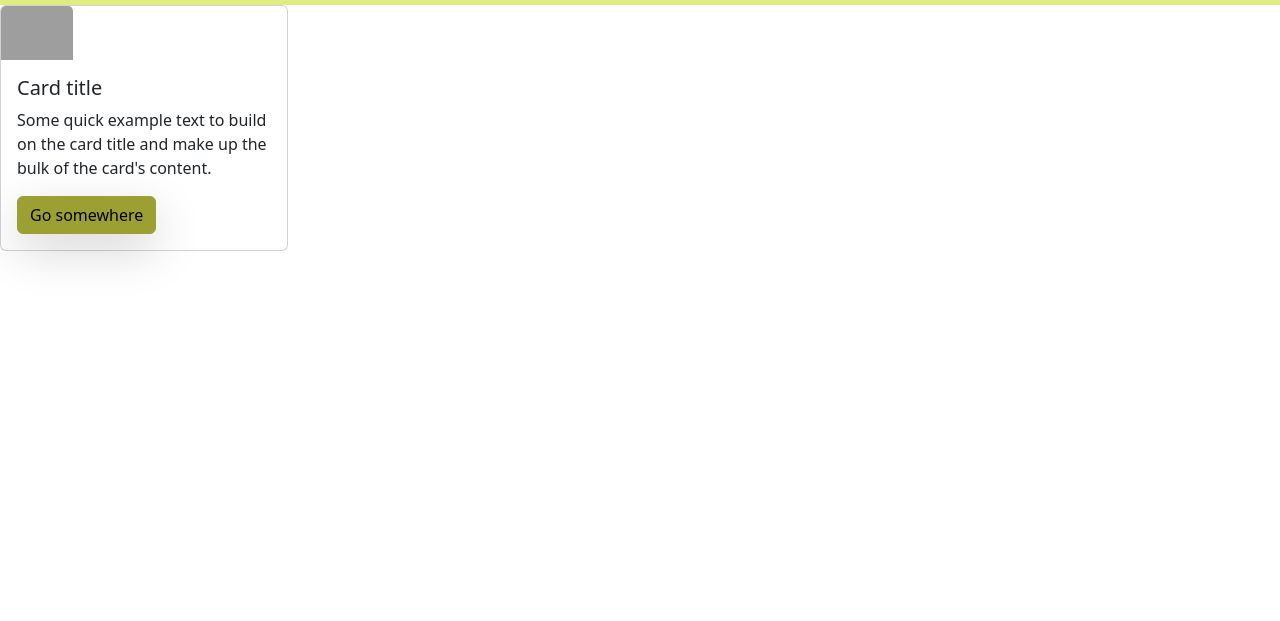
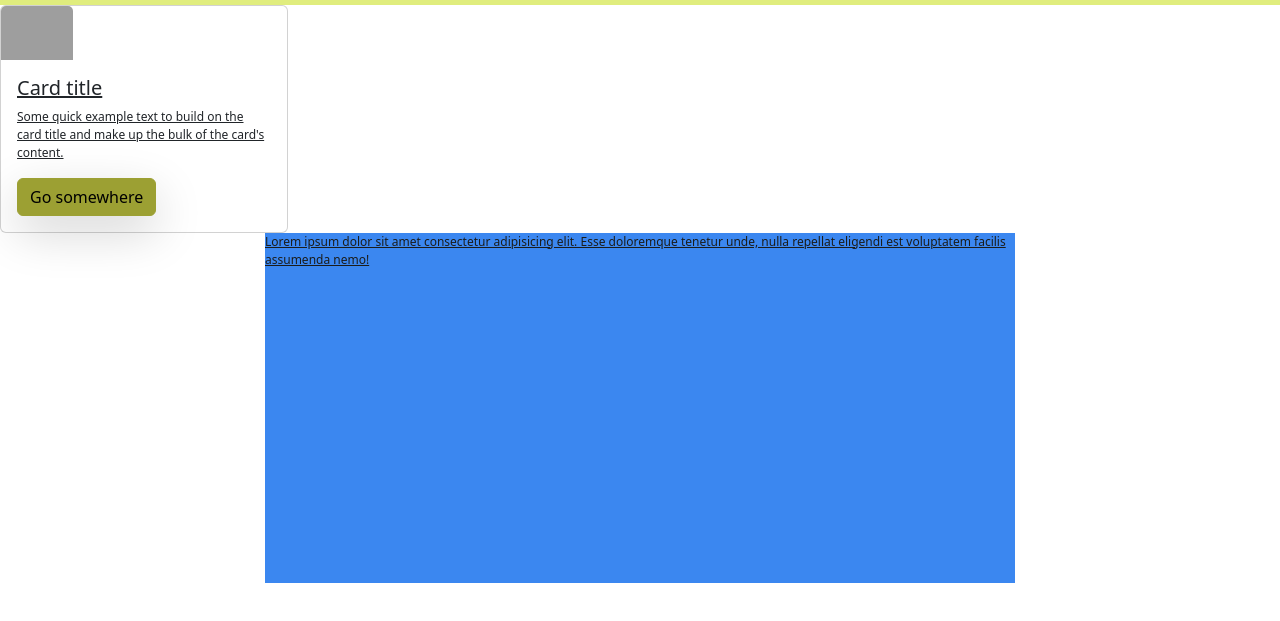
Before and after one commit to JoaPaloBael/clase-13, a plain HTML site: page index.html in a window 1280 px wide. Shown: the part 51-672 px from the top of the page. Drawn offline with nearby package versions, Linux system fonts and the light colour scheme; grey boxes are pictures that could not be loaded.

Commit message:
particionamos sass

```diff
--- a/index.html
+++ b/index.html
@@ -52,6 +52,9 @@
           <a href="#" class="btn btn-primary shadow-lg">Go somewhere</a>
         </div>
       </div>
+      <div class="cuadrado">
+        <p>Lorem ipsum dolor sit amet consectetur adipisicing elit. Esse doloremque tenetur unde, nulla repellat eligendi est voluptatem facilis assumenda nemo!</p>
+      </div>
    <script src="https://cdn.jsdelivr.net/npm/bootstrap@5.3.1/dist/js/bootstrap.bundle.min.js" integrity="sha384-HwwvtgBNo3bZJJLYd8oVXjrBZt8cqVSpeBNS5n7C8IVInixGAoxmnlMuBnhbgrkm" crossorigin="anonymous"></script>
 </body>
 </html>
--- /dev/null
+++ b/scss/secciones/_index.scss
@@ -0,0 +1,21 @@
+.card{
+    @extend .estilo-texto;
+    .card-img-top{
+        width: 25%;
+    }
+}
+
+.cuadrado{
+    width: (100px-50px)*3;
+    background-color: #3b87f0;
+    height: 350px;
+    margin: auto;
+    @extend .estilo-texto;
+}
+
+@media (min-width: 550px){
+    .cuadrado{
+        width: 750px;
+
+    }
+}
--- a/scss/style.scss
+++ b/scss/style.scss
@@ -1,13 +1,9 @@
 /*Variables + Tipografia + Reseteo*/
 @import './variables/color';
+@import './variables/extend';
 
 /*Estilos de las secciones*/
-
-.card{
-    .card-img-top{
-        width: 25%;
-    }
-}
+@import './secciones/index';
 
 /*BOOTSTRAP*/
 @import "../node_modules/bootstrap/scss/bootstrap";
--- /dev/null
+++ b/scss/variables/_extend.scss
@@ -0,0 +1,5 @@
+.estilo-texto{
+    color: rgb(27, 28, 27);
+    font-size: 12px;
+    text-decoration: underline;
+}
```
Also changed, not shown: css/style.css, 1 other file.
